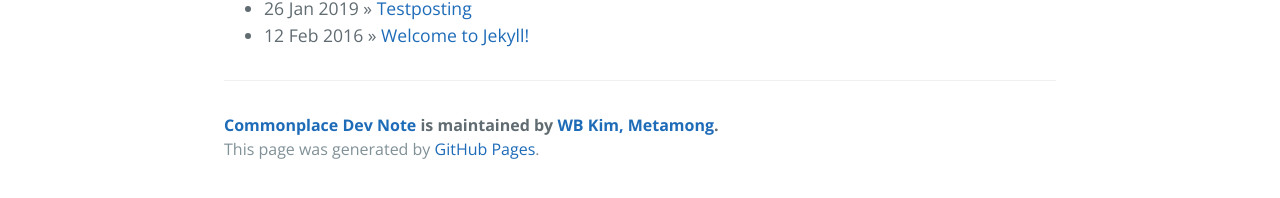
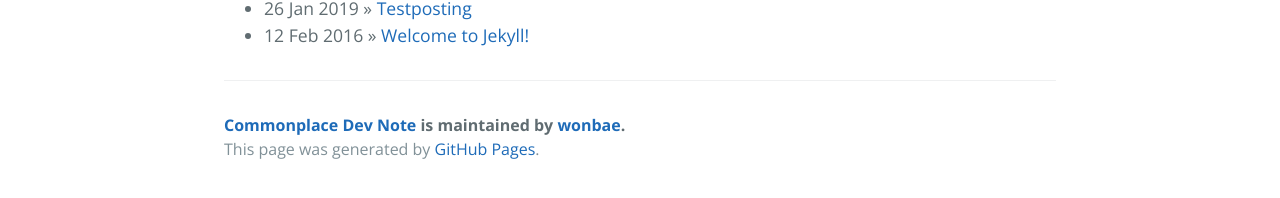
Before and after one commit to wonbae/wonbae.github.io, a Jekyll site: the page built from index.html, in a window 1280 px wide. Shown: the part 541-739 px from the top of the page. Built offline with Jekyll 4.4.1, drawn with Linux system fonts in a browser that asks for light colours; the list of posts is cut into pages by our own code.

Commit message:
git config list name change and md

```diff
--- a/_config.yml
+++ b/_config.yml
@@ -7,7 +7,7 @@ locale:       "en"
 
 # About/contact
 author:
-  name:       WB Kim, Metamong
+  name:       wonbae
   url:        http://wonbae.github.io
 
 # Gems
```
